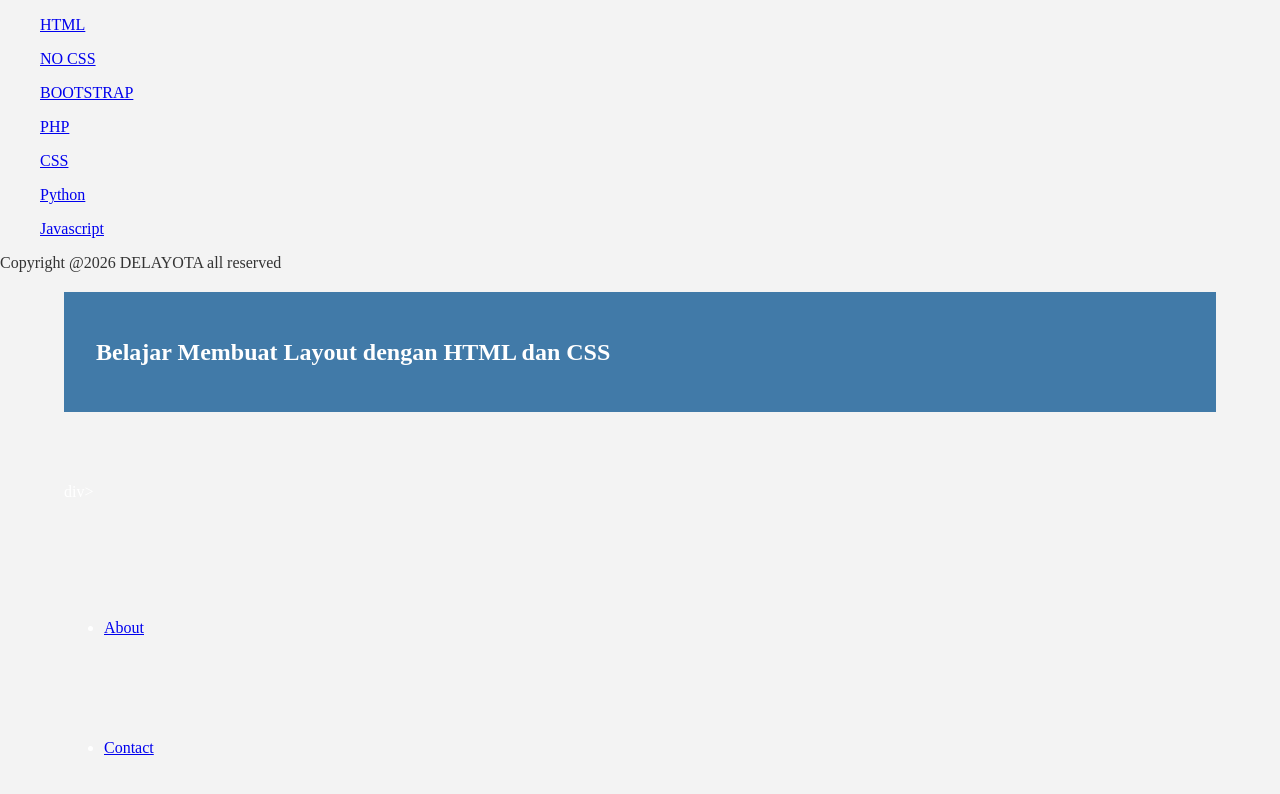
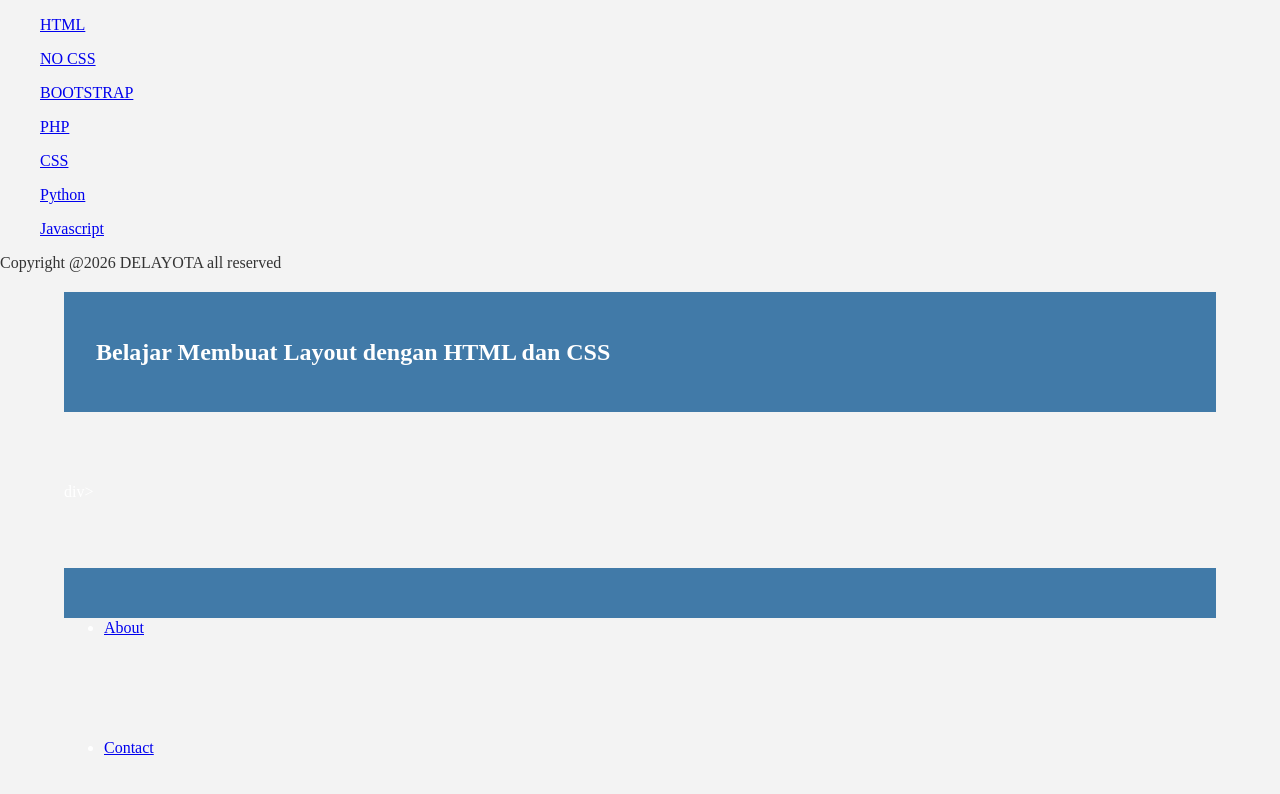
Before and after one commit to alfi-rachma/myweb, a plain HTML site: page index.html in a window 1280 px wide. Shown: the part 457-1251 px from the top of the page. Drawn offline with Linux system fonts and the light colour scheme.

Commit message:
Update style.css

```diff
--- a/style.css
+++ b/style.css
@@ -18,3 +18,13 @@ body{
 .jarak{
     padding:0 2pc;
 }
+
+.menu{
+    background-color:#417aa8;
+    height:50px;
+    line-heihgt:50px;
+    position:relative;
+    widht:90%;
+    margin:0 auto:
+    padding:0 auto;
+}
```
